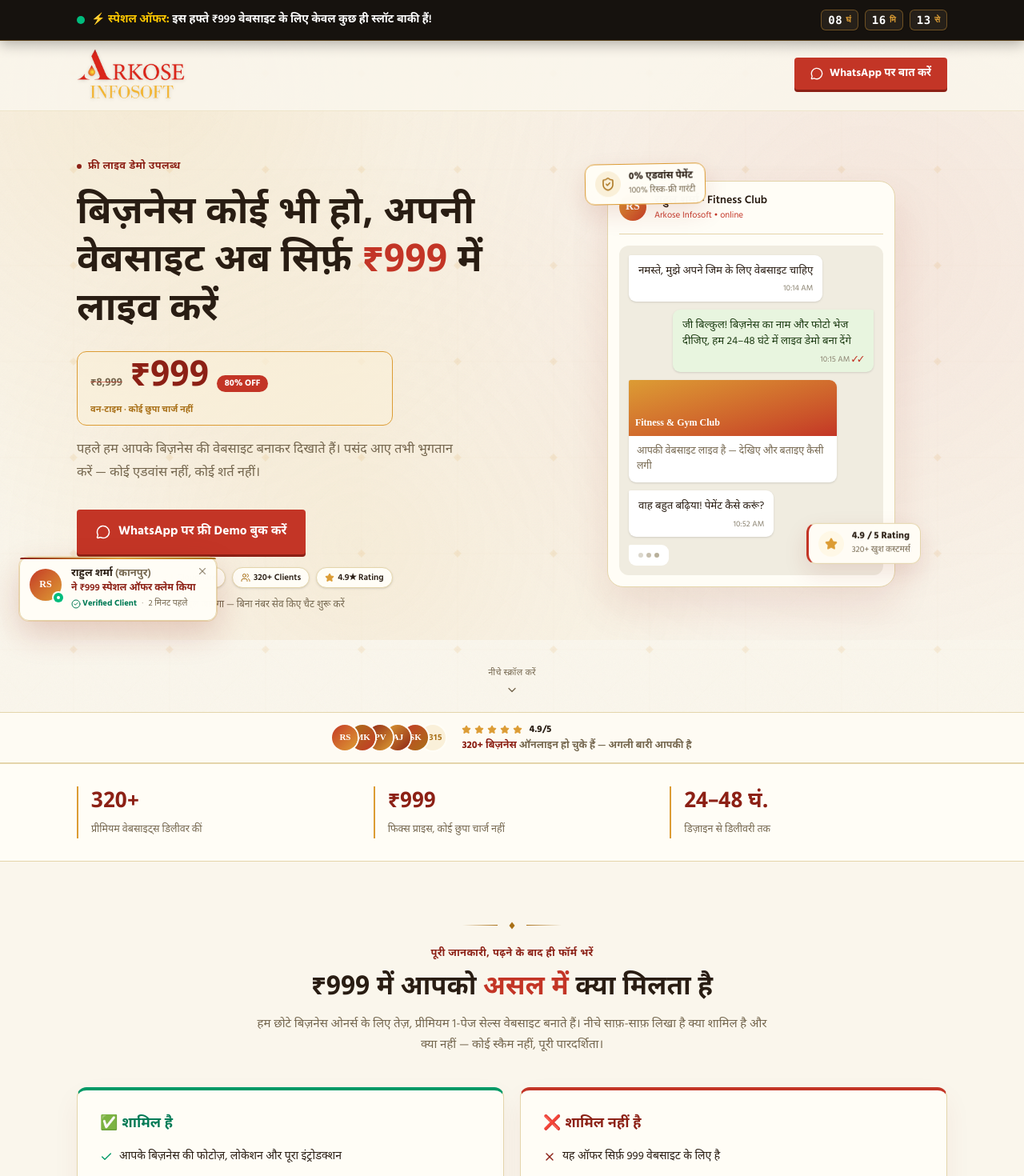
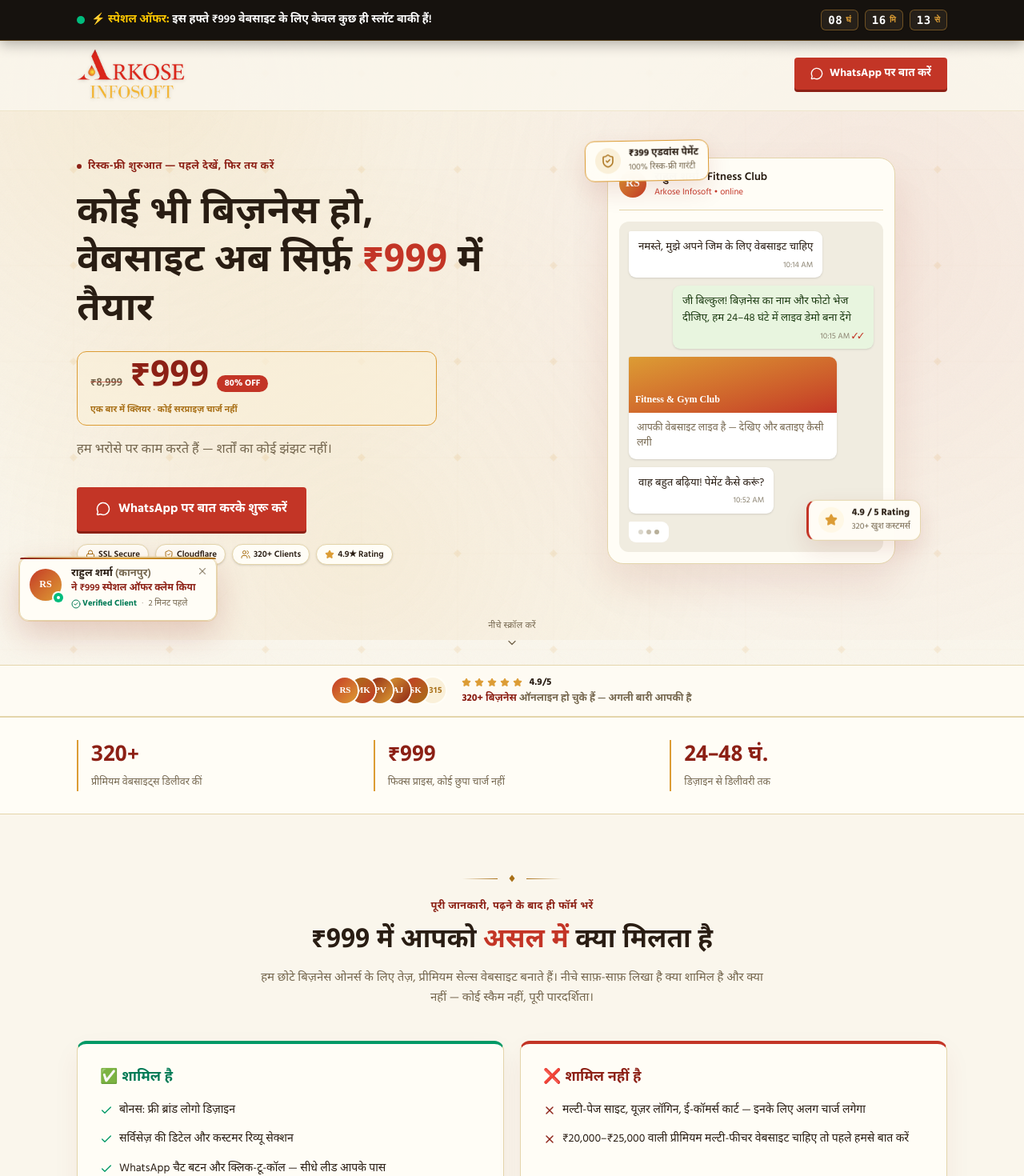
Before and after one commit to arkoseinfosoft-lang/arkose-999-landing-page, a React (Vite) app: page / in a window 1280 px wide. Shown: the top 1470 px of the page at 80% size. Built offline with nearby package versions, Linux system fonts and the light colour scheme; a web font is replaced by a local one.

Commit message:
percentage off

```diff
--- a/src/components/Bonus.tsx
+++ b/src/components/Bonus.tsx
@@ -26,16 +26,16 @@ export default function Bonus() {
           <div className="mb-7 text-center sm:mb-9">
             <span className="inline-flex items-center gap-1.5 rounded-full bg-red-tint px-3 py-1 font-serif-hi text-[12.5px] font-bold tracking-wide text-red-deep">
               <Gift className="h-3.5 w-3.5" />
-              <span>आज शुरुआत करने पर विशेष उपहार</span>
+              <span>लिमिटेड टाइम बोनस ऑफर</span>
             </span>
             <h2 className="mt-3 mb-1.5 font-serif text-[clamp(26px,4vw,38px)] font-bold text-ink leading-tight">
-              Exclusive <span className="font-serif italic text-red-deep">Bonuses</span>
+              फ्री <span className="font-serif italic text-red-deep"> बोनस पैक</span>
             </h2>
             <div className="font-serif-hi text-[clamp(16px,2vw,19px)] font-bold text-ink/90">
-              ₹3,500 मूल्य के 2 प्रीमियम बोनस बिल्कुल फ़्री
+              ₹3,500 की वैल्यू वाले 2 गिफ्ट्स बिना किसी चार्ज के
             </div>
             <p className="mx-auto mt-2 max-w-[520px] text-[13.5px] leading-relaxed text-muted sm:text-[14px]">
-              आज ही अपनी ₹999 वेबसाइट ऑर्डर करें और अपने बिज़नेस की ग्रोथ के लिए ये दोनों बोनस 100% मुफ़्त पाएं।
+              आज ऑर्डर करने वालों को ये दोनों बोनस बिना किसी चार्ज के मिलेंगे।
             </p>
           </div>
 
@@ -155,7 +155,7 @@ export default function Bonus() {
               rel="noreferrer"
               className="inline-flex w-full items-center justify-center gap-2 rounded bg-red px-7 py-3.5 text-[15px] font-bold text-white shadow-[0_4px_14px_rgba(195,53,38,0.35),0_3px_0_var(--color-red-deep)] transition-all sm:w-auto sm:py-4 sm:text-[16px]"
             >
-              <span>अभी फ़ॉर्म भरें और दोनों बोनस क्लेम करें</span>
+              <span>अभी क्लेम करें — दोनों बोनस फ्री</span>
               <ArrowRight className="h-4 w-4" />
             </motion.a>
           </div>
--- a/src/components/Hero.tsx
+++ b/src/components/Hero.tsx
@@ -25,15 +25,15 @@ export default function Hero() {
               className="mb-5 inline-flex items-center gap-2 font-serif-hi text-[13px] font-bold tracking-wide text-red-deep"
             >
               <span className="h-1.5 w-1.5 rounded-full bg-red-deep" />
-              फ्री लाइव डेमो उपलब्ध
+              रिस्क-फ्री शुरुआत — पहले देखें, फिर तय करें
             </motion.span>
 
             <motion.h1
               variants={item}
               className="font-serif-hi text-[clamp(28px,4.3vw,48px)] font-bold leading-[1.26] text-ink"
             >
-              बिज़नेस कोई भी हो, अपनी वेबसाइट अब सिर्फ़{" "}
-              <em className="not-italic text-red">₹999</em> में लाइव करें
+              कोई भी बिज़नेस हो, वेबसाइट अब सिर्फ़ {" "}
+              <em className="not-italic text-red">₹999</em> में तैयार
             </motion.h1>
 
             {/* Price contrast block */}
@@ -51,7 +51,7 @@ export default function Hero() {
                 80% OFF
               </span>
               <span className="w-full text-[11px] font-semibold text-gold-deep">
-                वन-टाइम · कोई छुपा चार्ज नहीं
+                एक बार में क्लियर · कोई सरप्राइज़ चार्ज नहीं
               </span>
             </motion.div>
 
@@ -59,8 +59,8 @@ export default function Hero() {
               variants={item}
               className="mt-4 max-w-[480px] text-[15px] leading-[1.75] text-muted sm:text-[16.5px]"
             >
-              पहले हम आपके बिज़नेस की वेबसाइट बनाकर दिखाते हैं। पसंद आए तभी
-              भुगतान करें — कोई एडवांस नहीं, कोई शर्त नहीं।
+              हम भरोसे पर काम करते हैं —
+              शर्तों का कोई झंझट नहीं।
             </motion.p>
 
             <motion.div variants={item} className="mt-8 flex flex-col items-start gap-3">
@@ -75,7 +75,7 @@ export default function Hero() {
                 className="inline-flex w-full items-center justify-center gap-2.5 rounded bg-red px-6 py-4 text-[15px] font-bold text-white shadow-[0_3px_0_var(--color-red-deep)] transition-shadow sm:w-auto sm:text-[15.5px]"
               >
                 <MessageCircle className="h-[18px] w-[18px]" />
-                WhatsApp पर फ्री Demo बुक करें
+                WhatsApp पर बात करके शुरू करें
               </motion.a>
 
               {/* Trust icon row */}
@@ -99,9 +99,7 @@ export default function Hero() {
                 ))}
               </motion.div>
 
-              <span className="text-[12px] text-muted">
-                जानकारी भरते ही WhatsApp खुल जाएगा — बिना नंबर सेव किए चैट शुरू करें
-              </span>
+
             </motion.div>
           </motion.div>
 
@@ -123,7 +121,7 @@ export default function Hero() {
                 </span>
                 <span className="text-left">
                   <b className="block text-xs font-bold leading-tight text-ink">
-                    0% एडवांस पेमेंट
+                    ₹399 एडवांस पेमेंट
                   </b>
                   <span className="mt-0.5 block text-[10px] text-muted sm:text-[10.5px]">
                     100% रिस्क-फ्री गारंटी
@@ -250,8 +248,8 @@ function Bubble({
       animate={{ opacity: 1, y: 0 }}
       transition={{ delay, duration: 0.5 }}
       className={`max-w-[82%] rounded-[9px] px-3 pb-2 pt-2.5 text-[13.3px] leading-[1.55] shadow-sm ${align === "left"
-          ? "self-start rounded-tl-[2px] bg-white text-ink"
-          : "self-end rounded-tr-[2px] bg-[#e8f5df] text-[#1c3b12]"
+        ? "self-start rounded-tl-[2px] bg-white text-ink"
+        : "self-end rounded-tr-[2px] bg-[#e8f5df] text-[#1c3b12]"
         }`}
     >
       {children}
--- a/src/components/Ledger.tsx
+++ b/src/components/Ledger.tsx
@@ -16,7 +16,7 @@ export default function Ledger() {
               ₹999 में आपको <em className="not-italic text-red">असल में</em> क्या मिलता है
             </>
           }
-          body="हम छोटे बिज़नेस ओनर्स के लिए तेज़, प्रीमियम 1-पेज सेल्स वेबसाइट बनाते हैं। नीचे साफ़-साफ़ लिखा है क्या शामिल है और क्या नहीं — कोई स्कैम नहीं, पूरी पारदर्शिता।"
+          body="हम छोटे बिज़नेस ओनर्स के लिए तेज़, प्रीमियम सेल्स वेबसाइट बनाते हैं। नीचे साफ़-साफ़ लिखा है क्या शामिल है और क्या नहीं — कोई स्कैम नहीं, पूरी पारदर्शिता।"
         />
         <div className="grid grid-cols-1 gap-5 md:grid-cols-2">
           <Reveal
@@ -59,7 +59,7 @@ export default function Ledger() {
           delay={0.2}
           className="mt-6 rounded-lg bg-red-deep px-6 py-4 text-center text-[13.5px] font-semibold text-[#fff9ee] shadow-[0_8px_20px_rgba(140,32,21,0.12)]"
         >
-          जो भी सीरियस बिज़नेस ओनर अभी शुरू करना चाहते हैं, नीचे फॉर्म भरें — हम जल्द कॉन्टैक्ट करेंगे
+          आज ही शुरुआत करने के लिए WhatsApp पर लिखें — हमारी टीम जल्द आपसे जुड़ेगी
         </Reveal>
       </div>
     </section>
--- a/src/components/Pricing.tsx
+++ b/src/components/Pricing.tsx
@@ -55,7 +55,7 @@ export default function Pricing() {
           >
             {/* Top decorative badge */}
             <div className="absolute right-0 top-0 rounded-bl-xl bg-gradient-to-l from-red to-red-deep px-3 py-1 font-serif-hi text-[11px] font-bold tracking-wider text-white shadow-sm sm:px-4 sm:py-1.5 sm:text-[12px]">
-              80% OFF · LIMITED OFFER
+              90% OFF · LIMITED OFFER
             </div>
 
             <div className="mb-5 sm:mb-6">
@@ -144,7 +144,7 @@ export default function Pricing() {
             >
               <Clock className="h-4 w-4 shrink-0 text-red-deep" />
               <span className="text-[13px] font-bold text-red-deep">
-                80% OFF खत्म होने में बचा समय:{" "}
+                90% OFF खत्म होने में बचा समय:{" "}
                 <span className="font-serif-hi text-[15px] tracking-wider">{countdown}</span>
               </span>
             </motion.div>
--- a/src/data/content.ts
+++ b/src/data/content.ts
@@ -24,7 +24,7 @@ export const stats = [
 ];
 
 export const included = [
-  "आपके बिज़नेस की फोटोज़, लोकेशन और पूरा इंट्रोडक्शन",
+  "बोनस: फ्री ब्रांड लोगो डिज़ाइन",
   "सर्विसेज़ की डिटेल और कस्टमर रिव्यू सेक्शन",
   "WhatsApp चैट बटन और क्लिक-टू-कॉल — सीधे लीड आपके पास",
   "SSL सर्टिफिकेट + Cloudflare CDN सिक्योरिटी",
@@ -32,7 +32,6 @@ export const included = [
 ];
 
 export const excluded = [
-  "यह ऑफर सिर्फ़ 999 वेबसाइट के लिए है",
   "मल्टी-पेज साइट, यूज़र लॉगिन, ई-कॉमर्स कार्ट — इनके लिए अलग चार्ज लगेगा",
   "₹20,000–₹25,000 वाली प्रीमियम मल्टी-फीचर वेबसाइट चाहिए तो पहले हमसे बात करें",
 ];
@@ -237,10 +236,10 @@ export const steps = [
 export const bonuses = [
   {
     id: "01",
-    tag: "30 READY POSTS",
+    tag: "CUSTOM LOGO",
     was: "₹2,500",
-    title: "30 Social Media Post Designs",
-    body: "Facebook और Instagram पर डेली पोस्टिंग के लिए 30 रेडी-मेड प्रीमियम डिज़ाइन्स — सोशल मीडिया पर बिज़नेस की साख बनाएं।",
+    title: "Brand Logo Design",
+    body: "आपके बिज़नेस की पहचान बनाने के लिए कस्टम-डिज़ाइन लोगो, वेबसाइट के साथ मुफ्त में।",
   },
   {
     id: "02",
```
